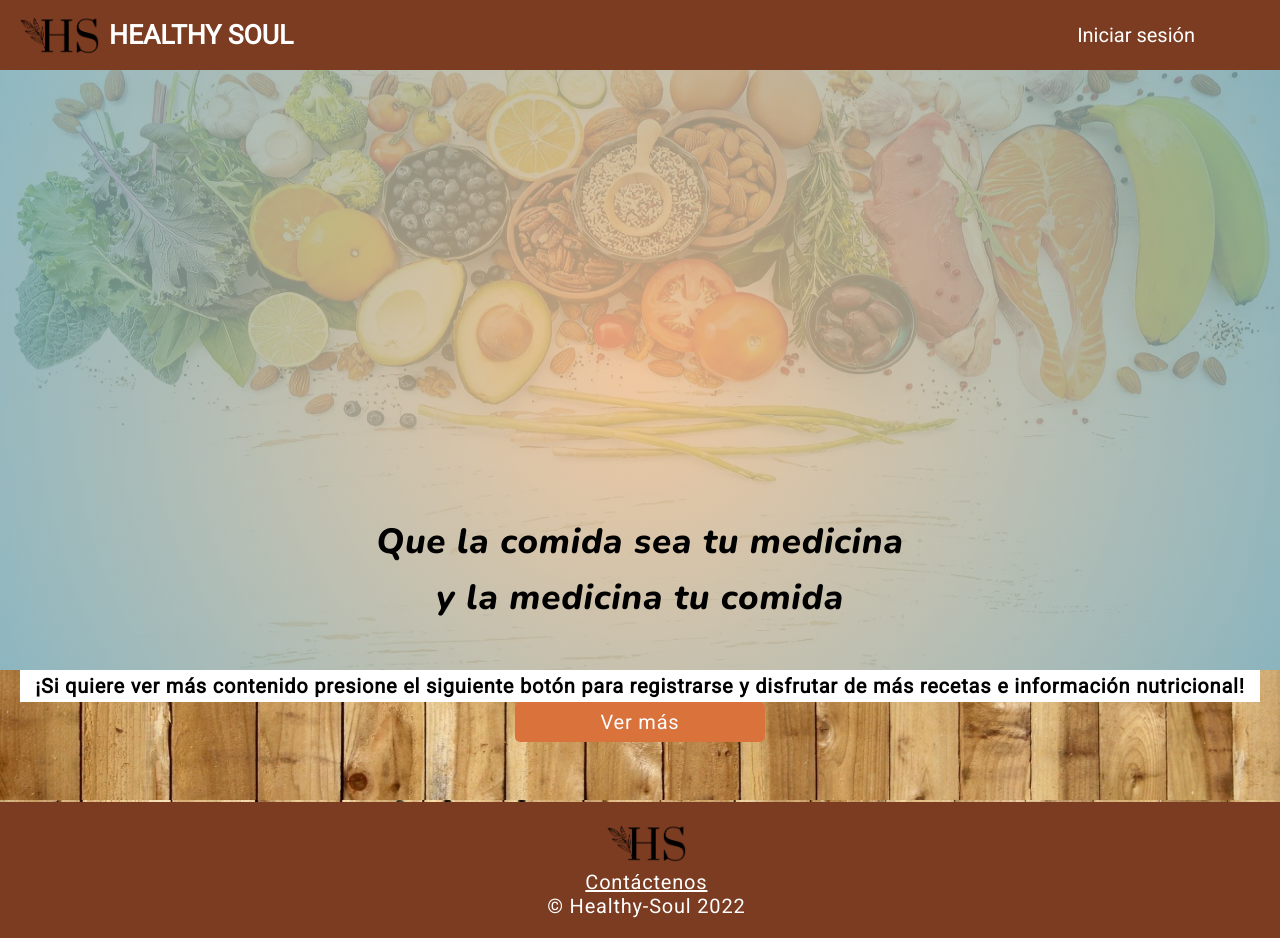
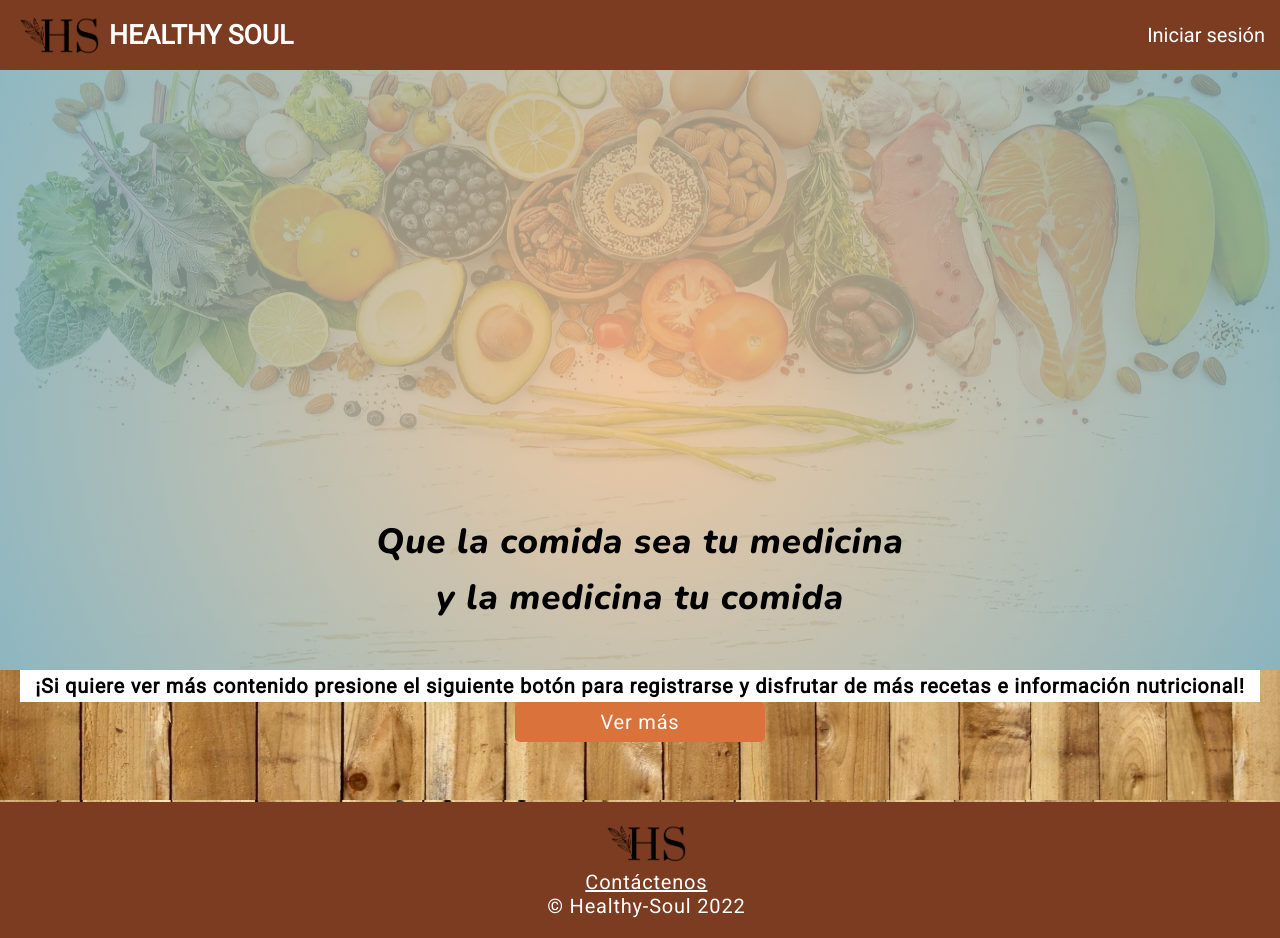
Before and after one commit to Ciden-23/Healthy_Soul, a plain HTML site: page index.html in a window 1280 px wide. Drawn offline with nearby package versions, Linux system fonts and the light colour scheme; no server answers.

Commit message:
Correccion Boton Cerrar Sesion

```diff
--- a/estilosCSS/estilosHomepage.css
+++ b/estilosCSS/estilosHomepage.css
@@ -81,7 +81,7 @@ header {
 .nav1 {
     background: #7C3C21;
     height: 70px;
-    padding-right: 70px;
+    /* padding-right: 70px; */
     width: 100%;
     display: flex;
     align-items: center;
```
